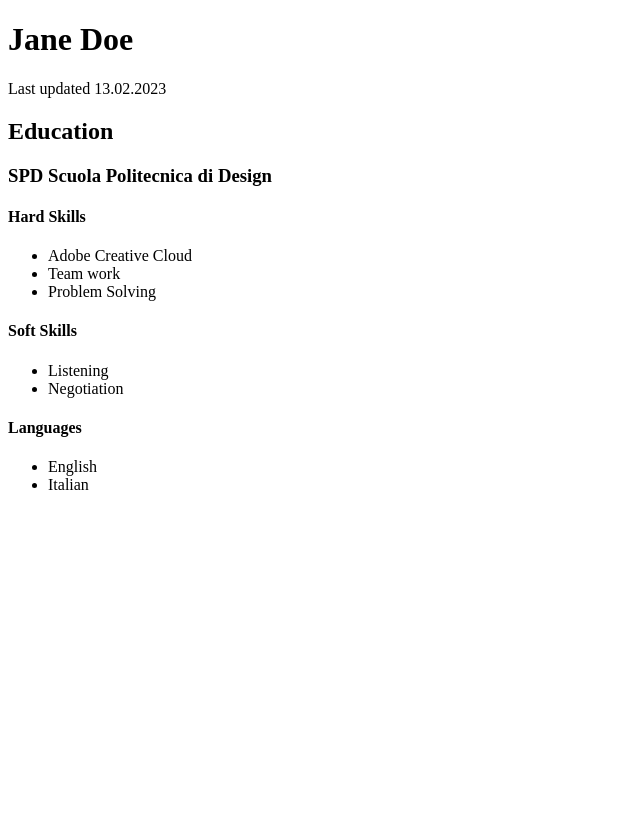
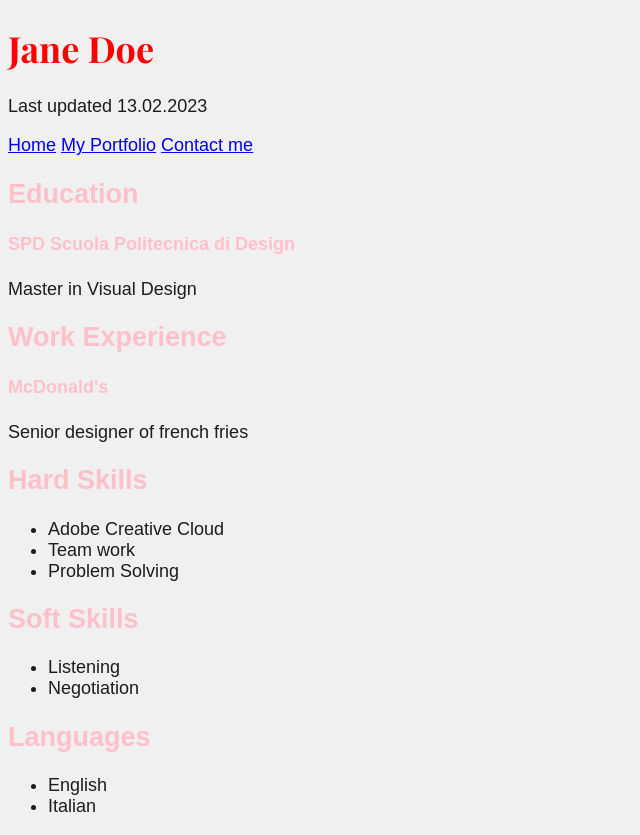
Before and after one commit to ElissaGuggiari/CV-Jane-Doe, a plain HTML site: page index.html in a window 1280 px wide. Shown: the whole page, without its empty margins (0-640 px from the left). Before the commit the page ends 800 px from the top, so only its background shows below. Drawn offline with nearby package versions, Linux system fonts and the light colour scheme.

Commit message:
added css

```diff
--- a/index.html
+++ b/index.html
@@ -5,23 +5,48 @@
         <meta http-equiv="X-UA-Compatible" content="IE=edge">
         <meta name="viewport" content="width=device-width, initial-scale=1.0">
         <title>CV Jane Doe</title>
+        <link rel="stylesheet" href="styles.css">
+        <link rel="preconnect" href="https://fonts.googleapis.com">
+        <link
+            rel="preconnect"
+            href="https://fonts.gstatic.com"
+            crossorigin="crossorigin">
+        <link
+            href="https://fonts.googleapis.com/css2?family=Playfair+Display:wght@700&display=swap"
+            rel="stylesheet">
     </head>
+
     <body>
         <header>
-            <h1>Jane Doe</h1>
+            <h1 class="title">Jane Doe</h1>
             <p>Last updated 13.02.2023</p>
         </header>
+
+        <nav>
+            <a href="#">Home</a>
+            <a href="#">My Portfolio</a>
+            <a href="#">Contact me</a>
+        </nav>
 
         <main>
             <section>
                 <h2>Education</h2>
                 <article>
-                    <h3>SPD Scuola Politecnica di Design</h3>
+                    <h4>SPD Scuola Politecnica di Design</h4>
+                    <p>Master in Visual Design</p>
+                </article>
+            </section>
+
+            <section>
+                <h2>Work Experience</h2>
+                <article>
+                    <h4>McDonald's</h4>
+                    <p>Senior designer of french fries</p>
                 </article>
             </section>
 
             <section id="skills">
-                <h4>Hard Skills</h4>
+                <h2>Hard Skills</h2>
                 <ul>
                     <li>Adobe Creative Cloud</li>
                     <li>Team work</li>
@@ -30,7 +55,7 @@
             </section>
 
             <section id="skills">
-                <h4>Soft Skills</h4>
+                <h2>Soft Skills</h2>
                 <ul>
                     <li>Listening</li>
                     <li>Negotiation</li>
@@ -38,7 +63,7 @@
             </section>
 
             <section id="Languages">
-                <h4>Languages</h4>
+                <h2>Languages</h2>
                 <ul>
                     <li>English</li>
                     <li>Italian</li>
--- /dev/null
+++ b/styles.css
@@ -0,0 +1,26 @@
+/* CSS NAMING*/
+/*selector { ///element, class name, ID///
+    property: value; ///statement: property: value///
+}*/
+
+/* Body*/
+body {
+    background-color: rgb(240, 240, 240);
+    font-family: Arial, Helvetica, sans-serif;
+    color: rgb(28,28,28);
+    font-size: 18px;
+}
+/* ID*/
+.title {
+    color: red;
+}
+
+/* font*/
+h1 {
+    font-family: 'Playfair Display', serif;
+}
+
+h2,
+h4 {
+    color: pink;
+}
```
